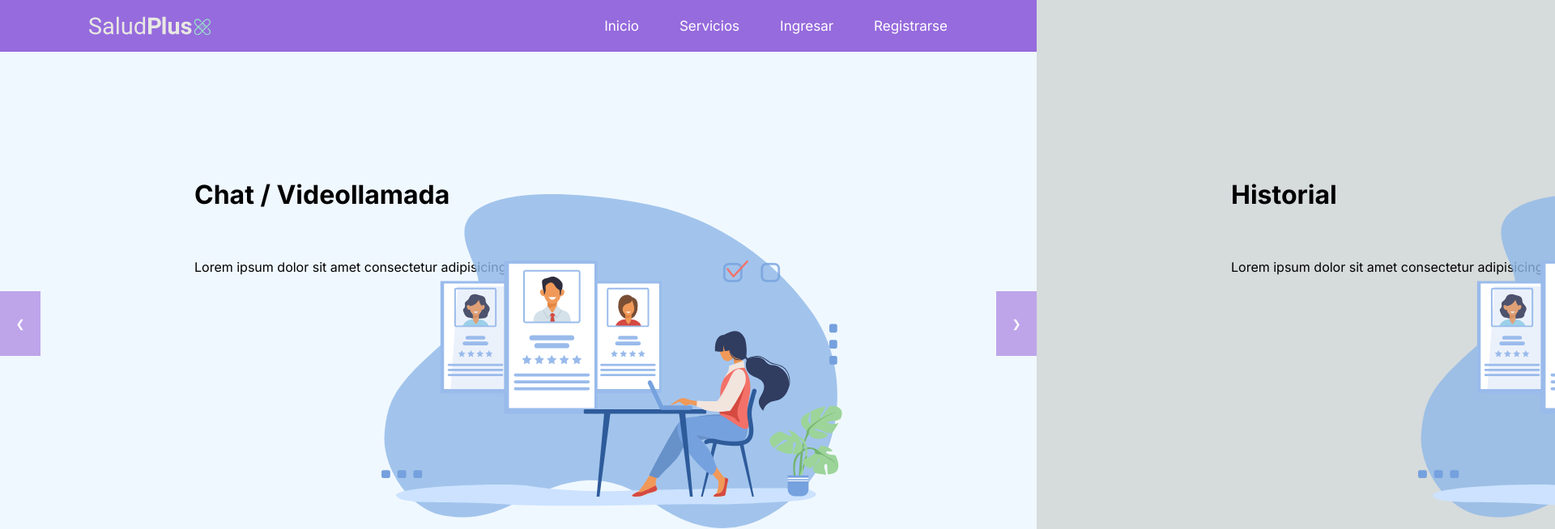
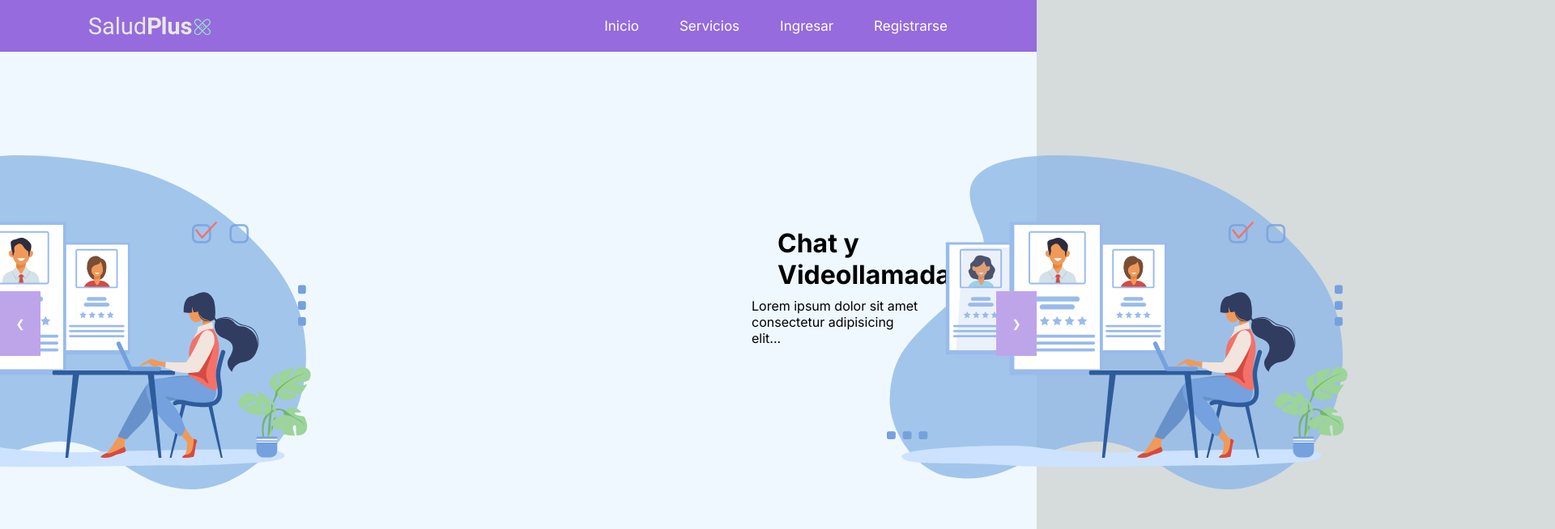
Before and after one commit to Kitatzu/saludplus, a Next.js app in the folder Frontend/: page /services in a window 1280 px wide. Shown: the top 654 px of the page at 81% size, 1920 px wide, since content can reach past the window. Built offline with nearby package versions, Linux system fonts and the light colour scheme.

Commit message:
modifying services

```diff
--- a/Frontend/src/components/carrusel/carrusel-style.css
+++ b/Frontend/src/components/carrusel/carrusel-style.css
@@ -41,14 +41,16 @@
   .content {
     display: flex;
     flex-direction: column;
-    justify-content:center;
+    justify-content:space-between;
     align-items:center;
-    margin: 15rem;
+    margin: 10rem;
+    margin-right: 14rem;
     position: relative;
   }
 
   .content h1 {
-    margin: 0;
+    margin: 10rem;
+    margin-right: 35rem;
     top: 25%;
     left: 0;
     position: absolute;
@@ -58,14 +60,15 @@
   .content p {
     top: 0;
     left: -5rem;
-    margin: 5rem;
+    margin: 13rem;
+    margin-right: 35rem;
     position: absolute;
   }
 
   .content img{
     top: 10%;
     right: 0;
-    margin: 0;
+    margin: 2rem;
     bottom: 10%;
     position: absolute;
   }
--- a/Frontend/src/components/carrusel/carrusel.jsx
+++ b/Frontend/src/components/carrusel/carrusel.jsx
@@ -106,7 +106,7 @@ export const Carousel = () => {
       imageUrl: "/images/Vector.svg"
     },
     {
-      title: "Chat / Videollamada",
+      title: "Chat y Videollamadas",
       description: "Lorem ipsum dolor sit amet consectetur adipisicing elit...",
       imageUrl: "/images/Vector.svg"
     },
@@ -127,7 +127,7 @@ export const Carousel = () => {
   useEffect(() => {
     const interval = setInterval(() => {
       nextSlide();
-    }, 3000); // Cambia el valor para ajustar la velocidad del carrusel
+    }, 5000); // Cambia el valor para ajustar la velocidad del carrusel
 
     return () => clearInterval(interval);
   }, [currentSlide]);
```
